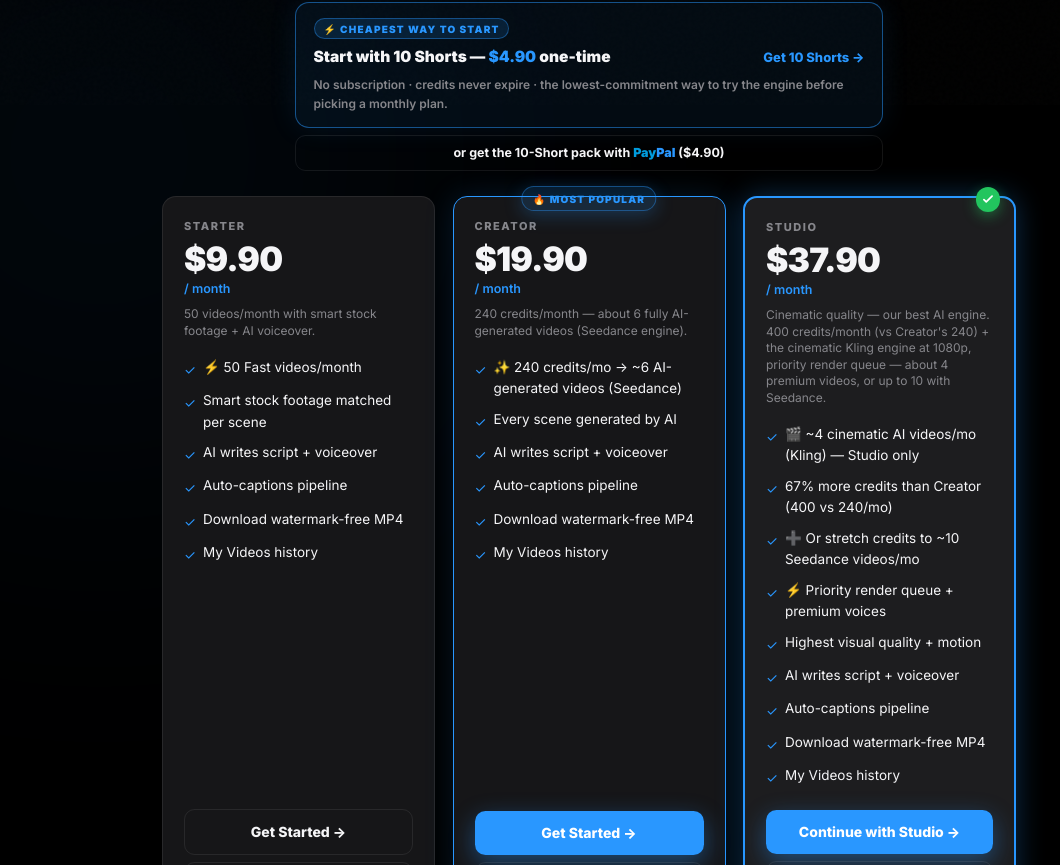
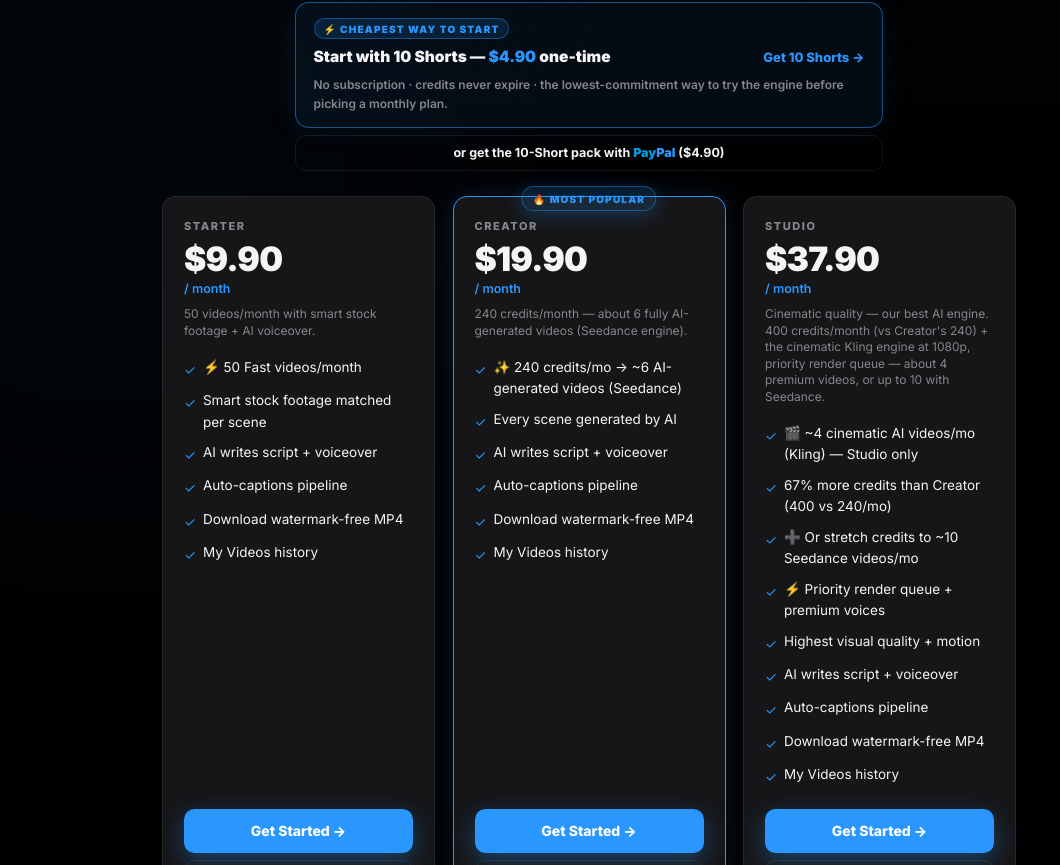
Before and after one commit to josephsskaf-hub/shortsforgeai, a Next.js app: page /pricing in a window 1280 px wide. Shown: the part 695-1560 px from the top of the page, without its empty margins (51-1111 px from the left). Built offline with nearby package versions, Linux system fonts and the light colour scheme.

Commit message:
chore(pricing): botoes uniformes (Get Started azul em todos) + UI/UX limpa

```diff
--- a/app/pricing/page.tsx
+++ b/app/pricing/page.tsx
@@ -131,8 +131,6 @@
 }
 
 export default function PricingPage() {
-  // Push #077 — pricing card selected state. Pro is selected by default.
-  const [selectedPlan, setSelectedPlan] = useState<'starter' | 'basic' | 'pro' | null>('pro')
 
   // Push #099 — open FAQ index for the accordion (null = all collapsed). First
   // question is open by default so the section reads as scannable, not empty.
@@ -430,47 +428,24 @@
         <div className="grid grid-cols-1 gap-5 md:grid-cols-3 max-w-5xl mx-auto">
           {buildPricing().map((p) => {
             const isPaid = p.tier === 'starter' || p.tier === 'basic' || p.tier === 'pro'
-            const isSelected = isPaid && selectedPlan === p.tier
-            const ctaLabel = isSelected
-              ? p.tier === 'starter' ? 'Continue with Starter' : p.tier === 'basic' ? 'Continue with Creator' : 'Continue with Studio'
-              : p.cta.label
-            const isExternal = p.cta.href.startsWith('http')
+            // KINEO-2026-07-06 — cleaner pricing UI: identical CTA on every card
+            // (same "Get Started" label + same blue). The card displays; the
+            // button acts. No click-to-select state, no per-card variation.
+            const ctaLabel = p.cta.label
             return (
               <div
                 key={p.tier}
-                role={isPaid ? 'button' : undefined}
-                tabIndex={isPaid ? 0 : undefined}
-                aria-pressed={isPaid ? isSelected : undefined}
-                onClick={() => {
-                  if (isPaid) setSelectedPlan(p.tier as 'starter' | 'basic' | 'pro')
-                }}
-                onKeyDown={(e) => {
-                  if (!isPaid) return
-                  if (e.key === 'Enter' || e.key === ' ') {
-                    e.preventDefault()
-                    setSelectedPlan(p.tier as 'starter' | 'basic' | 'pro')
-                  }
-                }}
                 className={`group relative flex flex-col rounded-2xl border p-6 transition-all duration-200 ${
-                  // Conversion — Pro always first on all screen sizes.
-                  // buildPricing() already returns Pro first; the order
-                  // class here is a no-op safety net.
-                  ''
-                } ${
-                  isPaid ? 'cursor-pointer' : ''
-                } ${
-                  isSelected
-                    ? 'border-2 border-[#2997ff] bg-[#1d1d1f] shadow-[0_0_28px_rgba(41,151,255,0.3)]'
-                    : p.highlight
-                      ? 'border-[#2997ff] bg-[#161618] shadow-[0_0_30px_rgba(41,151,255,0.15)] hover:border-[#2997ff] hover:bg-[rgba(41,151,255,0.06)] hover:shadow-[0_0_20px_rgba(41,151,255,0.18)]'
-                      : 'border-white/[0.08] bg-[#161618] hover:border-[#2997ff] hover:bg-[rgba(41,151,255,0.06)] hover:shadow-[0_0_20px_rgba(41,151,255,0.18)]'
+                  p.highlight
+                    ? 'border-[#2997ff] bg-[#161618] shadow-[0_0_30px_rgba(41,151,255,0.15)]'
+                    : 'border-white/[0.08] bg-[#161618] hover:border-[#2997ff]/60 hover:bg-[rgba(41,151,255,0.05)]'
                 }`}
               >
                 {/* Push #116 — Pro now carries the amber "MOST POPULAR"
                     flag instead of the blue "Best Value" pill. Popular
                     takes precedence when both are set so we don't paint
                     two stacked badges. */}
-                {p.popular && !isSelected ? (
+                {p.popular ? (
                   <div
                     className="absolute -top-3 left-1/2 -translate-x-1/2 rounded-full px-3 py-1 text-[10px] font-black uppercase tracking-[.12em]"
                     style={{
@@ -482,18 +457,11 @@
                   >
                     🔥 Most Popular
                   </div>
-                ) : p.highlight && !isSelected ? (
+                ) : p.highlight ? (
                   <div className="absolute -top-3 left-1/2 -translate-x-1/2 rounded-full bg-[#2997ff] px-3 py-1 text-[10px] font-black uppercase tracking-[.12em] text-white shadow-[0_4px_18px_rgba(41,151,255,.45)]">
                     Best Value
                   </div>
                 ) : null}
-                {isSelected && (
-                  <div className="absolute -top-3 right-4 flex h-7 w-7 items-center justify-center rounded-full bg-[#22C55E] text-white shadow-[0_4px_14px_rgba(34,197,94,.45)]" aria-label="Selected">
-                    <svg width="14" height="14" viewBox="0 0 24 24" fill="none" xmlns="http://www.w3.org/2000/svg" aria-hidden="true">
-                      <path d="M5 13l4 4L19 7" stroke="currentColor" strokeWidth="3" strokeLinecap="round" strokeLinejoin="round" />
-                    </svg>
-                  </div>
-                )}
                 <div className="text-[11px] font-extrabold uppercase tracking-[.14em] text-[#86868b]">
                   {p.name}
                 </div>
@@ -524,40 +492,14 @@
                     (button + POST) so the route can pick BRL based on
                     x-vercel-ip-country. Free tier keeps the plain anchor
                     to /signup. */}
-                {isPaid ? (
                 <button
                   type="button"
                   disabled={purchasing !== null && purchasing !== p.tier}
-                    onClick={(e) => {
-                      e.stopPropagation()
-                      setSelectedPlan(p.tier as 'starter' | 'basic' | 'pro')
-                      handleBuy(p.tier as 'starter' | 'basic' | 'pro')
-                    }}
-                    className={`mt-auto block w-full rounded-xl px-4 py-3 text-center text-[14px] font-extrabold transition disabled:opacity-60 ${
-                      p.highlight || isSelected
-                        ? 'bg-[#2997ff] text-white shadow-[0_8px_24px_rgba(41,151,255,.4)] hover:bg-[#2997ff] hover:shadow-[0_10px_32px_rgba(41,151,255,.4)]'
-                        : 'border border-white/[0.08] text-[#f5f5f7] hover:bg-white/5 hover:border-[#2997ff]/40'
-                    }`}
+                  onClick={() => handleBuy(p.tier as 'starter' | 'basic' | 'pro')}
+                  className="mt-auto block w-full rounded-xl bg-[#2997ff] px-4 py-3 text-center text-[14px] font-extrabold text-white shadow-[0_8px_24px_rgba(41,151,255,.35)] transition hover:bg-[#1f86ee] hover:shadow-[0_10px_30px_rgba(41,151,255,.45)] disabled:opacity-60"
                 >
                   {purchasing === p.tier ? 'Loading…' : `${ctaLabel} →`}
                 </button>
-                ) : (
-                  <a
-                    href={p.cta.href}
-                    target={isExternal ? '_blank' : undefined}
-                    rel={isExternal ? 'noopener noreferrer' : undefined}
-                    onClick={(e) => {
-                      e.stopPropagation()
-                    }}
-                    className={`mt-auto block rounded-xl px-4 py-3 text-center text-[14px] font-extrabold transition ${
-                      isSelected
-                        ? 'bg-[#2997ff] text-white shadow-[0_8px_24px_rgba(41,151,255,.4)] hover:bg-[#2997ff] hover:shadow-[0_10px_32px_rgba(41,151,255,.4)]'
-                        : 'border border-white/[0.08] text-[#f5f5f7] hover:bg-white/5 hover:border-[#2997ff]/40'
-                    }`}
-                  >
-                    {ctaLabel} →
-                  </a>
-                )}
                 {/* PAYPAL-2026-07-06 — alternate rail for international buyers
                     (US audit 06/07: USD abandoners want a no-card option).
                     Same GET-redirect pattern as handleBuy, zero Stripe changes.
```
Lines whose indentation alone changed are shown as unchanged.
